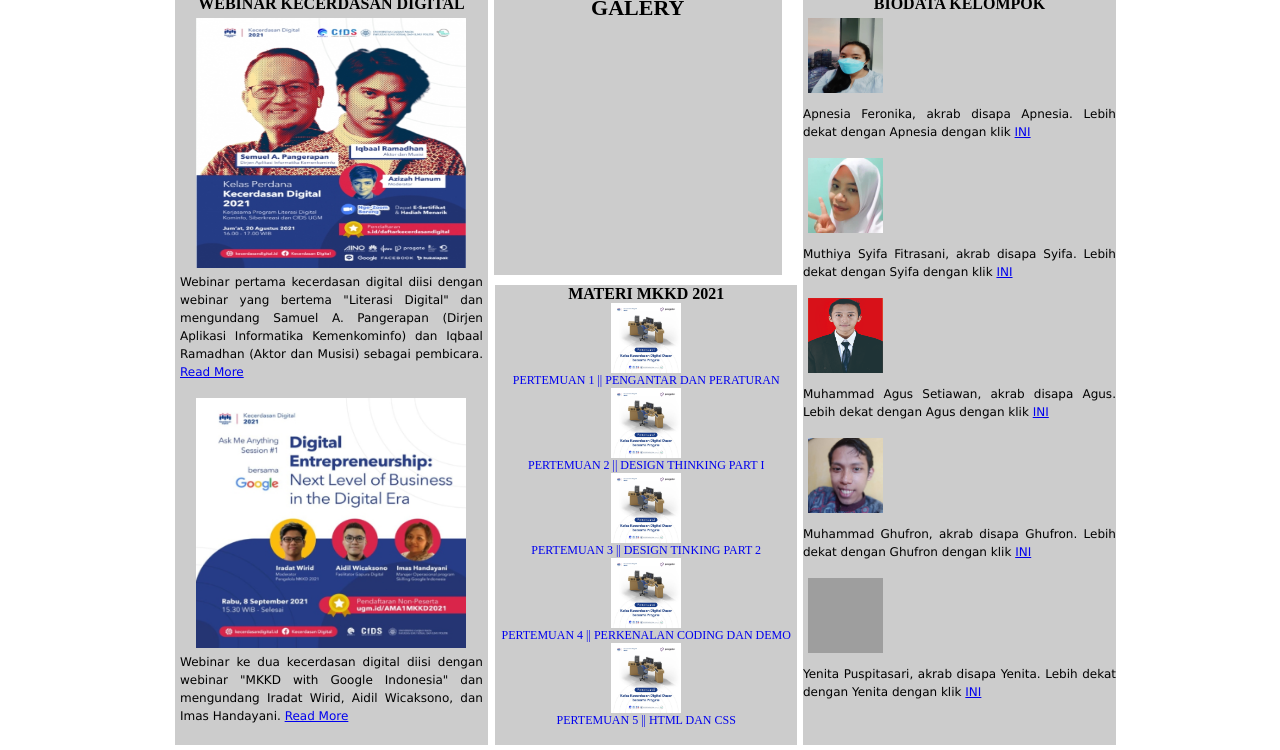
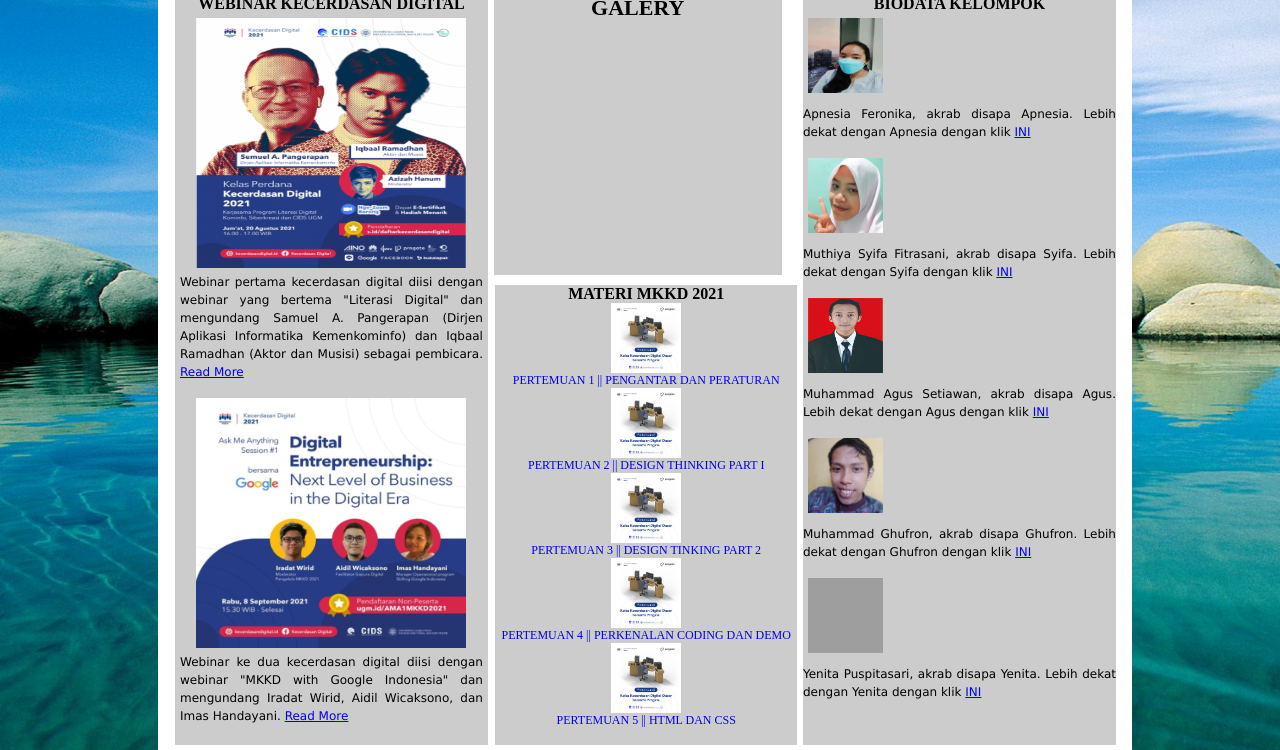
Before and after one commit to GitHubmkkda35/kelompoka35.github.io, a plain HTML site: page index.html in a window 1280 px wide. Shown: the part 116-866 px from the top of the page. Drawn offline with Linux system fonts and the light colour scheme; grey boxes are pictures that could not be loaded.

Commit message:
Update style.css

```diff
--- a/style.css
+++ b/style.css
@@ -2,7 +2,7 @@
 /* CSS Document */
 body {
 	width: 960px;
-	background-image:url(bg/6943915-fresh-nature-background.jpg);
+	background-image:url(6943915-fresh-nature-background.jpg);
 	background-size:cover;
 	background-repeat:no-repeat;
 }
```
